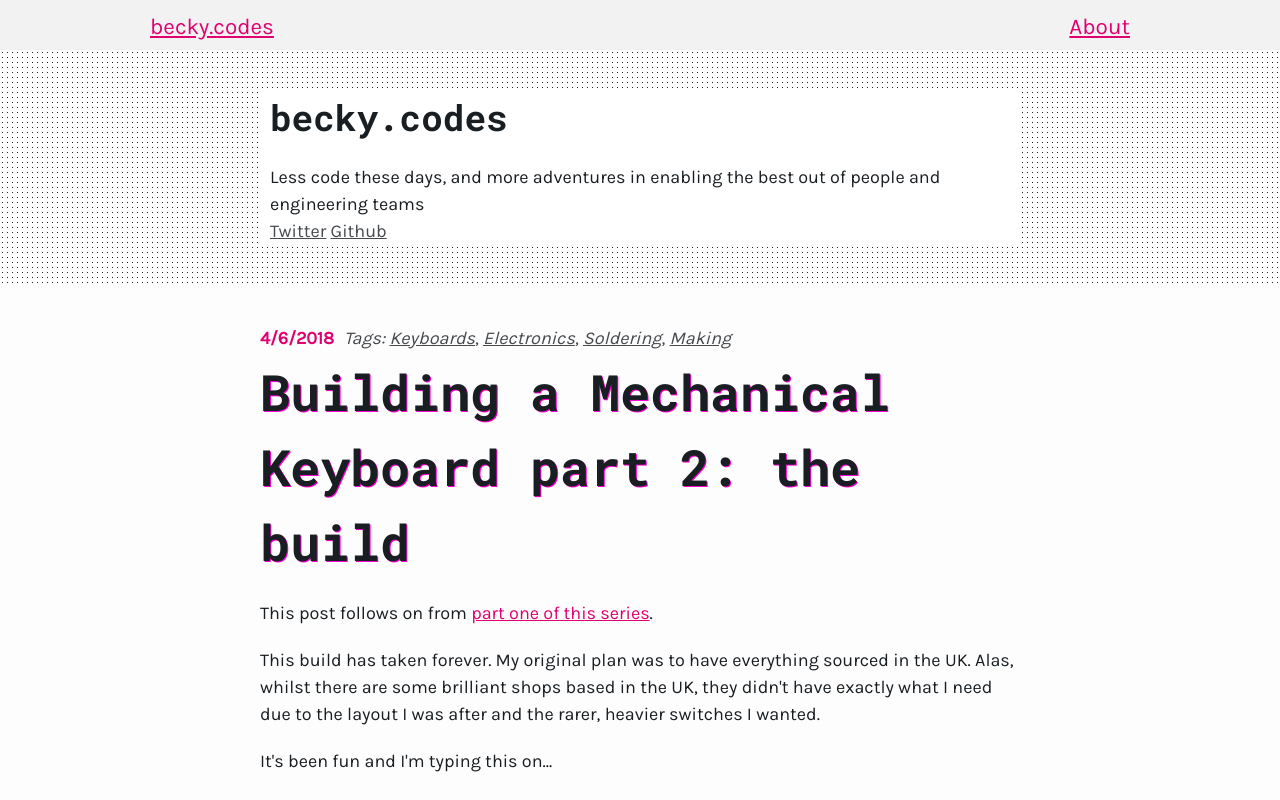
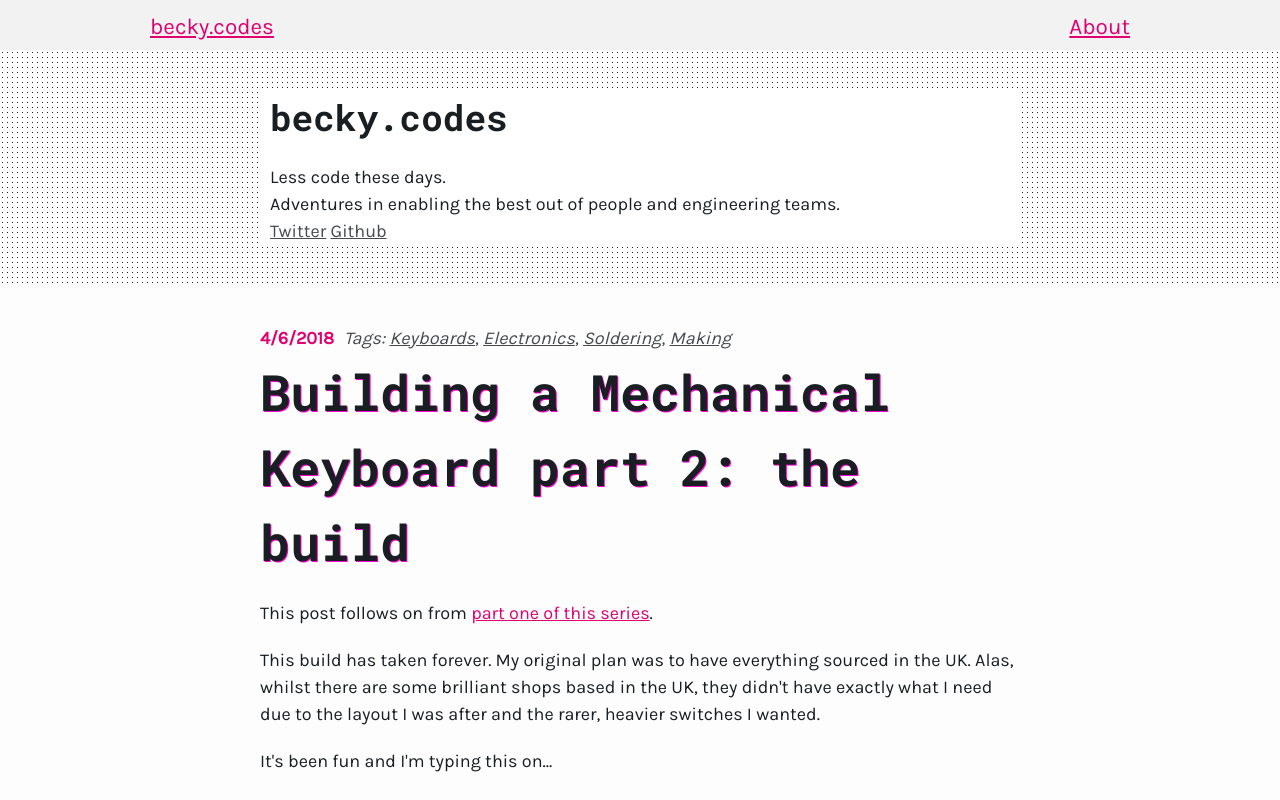
Before and after one commit to BeckyArrowsmith/blog2019, a Next.js app: page / in a window 1280 px wide. Shown: the top 800 px of the page. Built offline with nearby package versions, Linux system fonts and the light colour scheme.

Commit message:
Update blurb

```diff
--- a/components/Header.js
+++ b/components/Header.js
@@ -7,7 +7,8 @@ const Header = () => (
         <div className="container bio">
             <h1>becky.codes</h1>
 
-            <p>Less code these days, and more adventures in enabling the best out of people and engineering teams</p>
+            <p>Less code these days.</p>
+            <p>Adventures in enabling the best out of people and engineering teams.</p>
             <p><a href="http://twitter.com/beckycodes">Twitter</a> <a href="http://github.com/beckyarrowsmith">Github</a></p>
         </div>
     </header>
```
